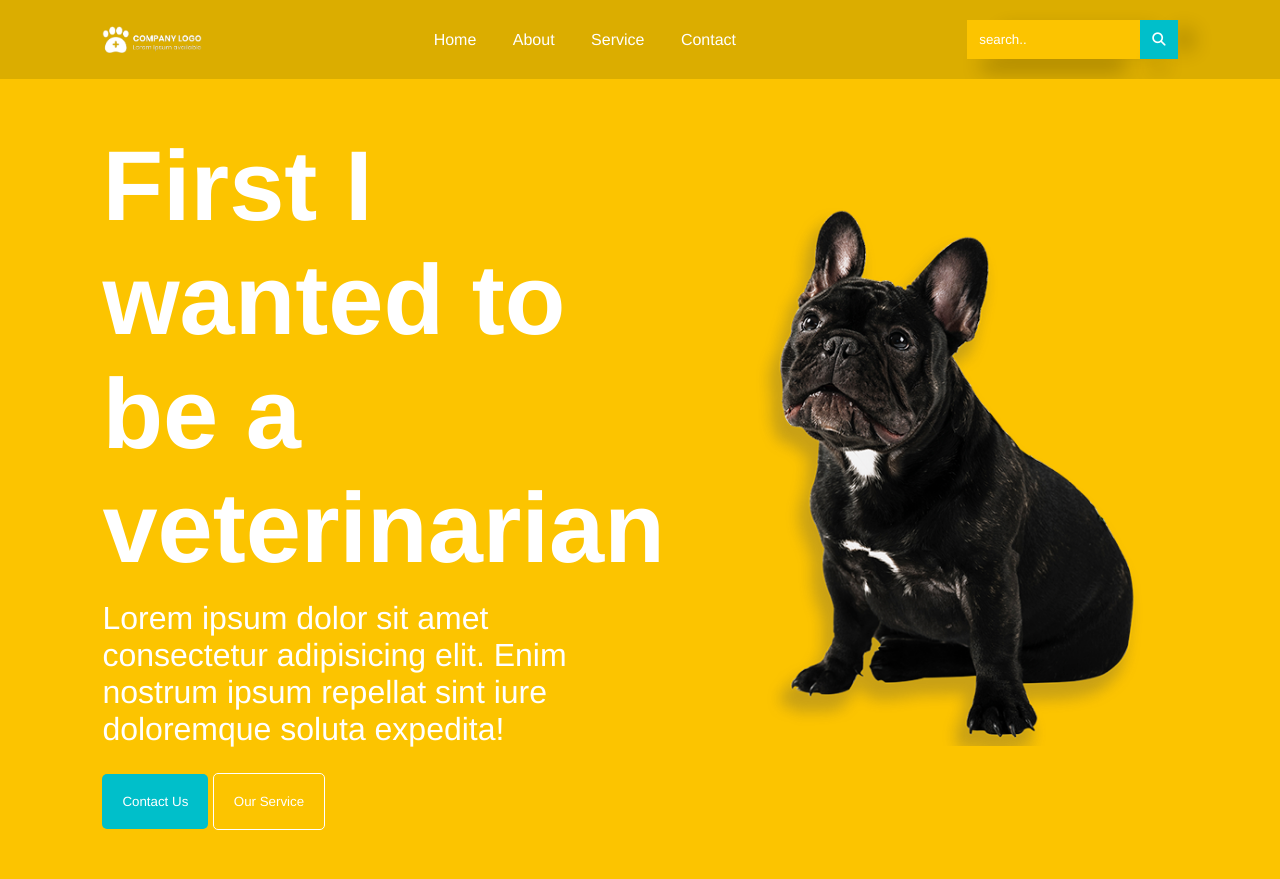
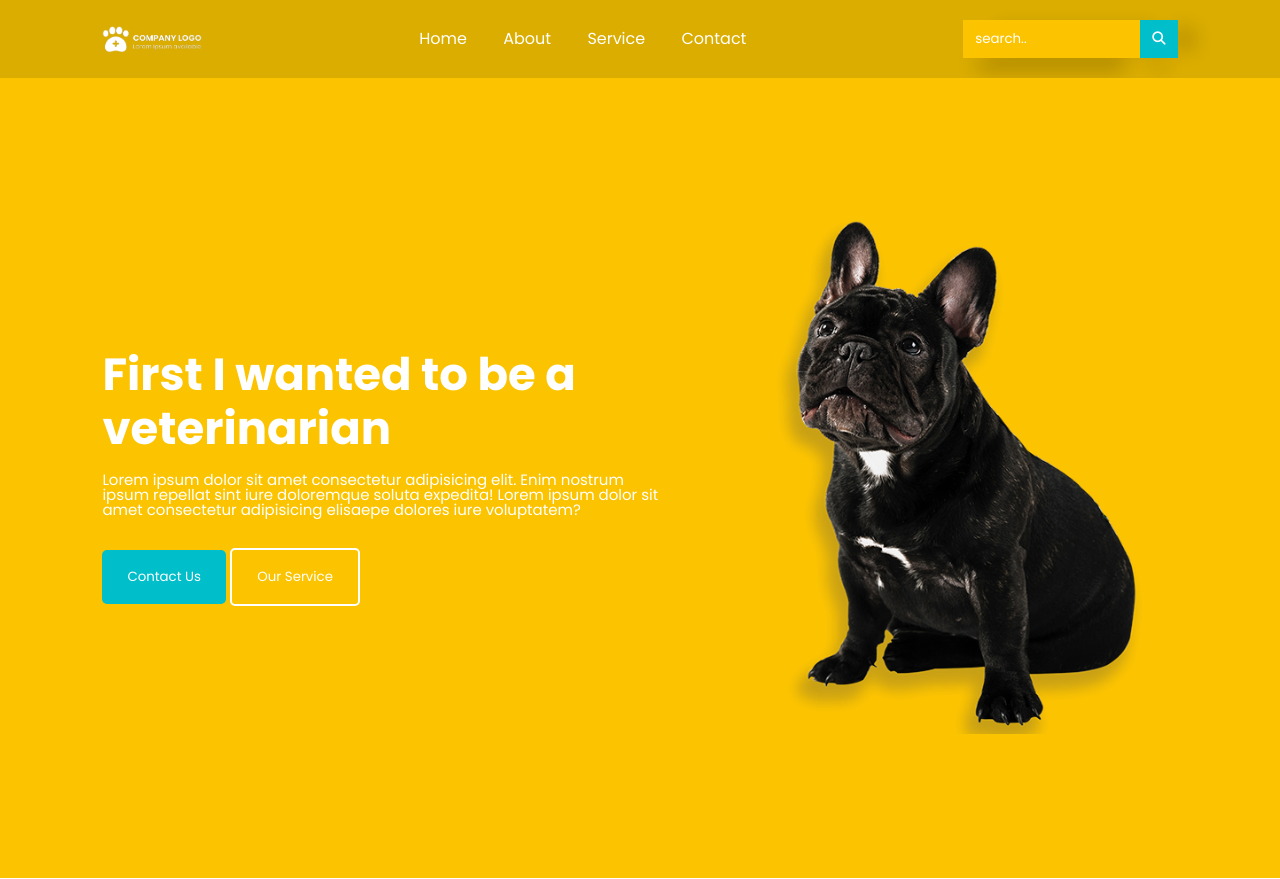
Before and after one commit to Sudhir-Rajbhar/pet-webdesign, a plain HTML site: page code/index.html in a window 1280 px wide. Drawn offline with Linux system fonts and the light colour scheme.

Commit message:
Custom Font Add

```diff
--- a/code/index.html
+++ b/code/index.html
@@ -37,7 +37,7 @@
         <h1>First I wanted to be a veterinarian</h1>
         <p>
           Lorem ipsum dolor sit amet consectetur adipisicing elit. Enim nostrum
-          ipsum repellat sint iure doloremque soluta expedita!
+          ipsum repellat sint iure doloremque soluta expedita! Lorem ipsum dolor sit amet consectetur adipisicing elisaepe dolores iure voluptatem?
         </p>
         <button class="button-1">Contact Us</button>
       <button class="button-2">Our Service</button>
--- a/code/style.css
+++ b/code/style.css
@@ -6,12 +6,38 @@
     --white: #ffffff;
 }
 
+/* Custom Fonts */
+@font-face {
+    font-family: "poppins";
+    src: url('../Fonts/poppins-thin-webfont.woff') format('woff');
+    font-weight: lighter;
+    font-style: normal;
+}
+@font-face {
+    font-family: "poppins";
+    src: url('../Fonts/poppins-light-webfont.woff') format('woff');
+    font-weight: 300;
+    font-style: normal;
+}
+@font-face {
+    font-family: "poppins";
+    src: url('../Fonts/poppins-regular-webfont.woff') format('woff');
+    font-weight: normal;
+    font-style: normal;
+}
+@font-face {
+    font-family: "poppins";
+    src: url('../Fonts/poppins-bold-webfont.woff') format('woff');
+    font-weight: bold;
+    font-style: normal;
+}
+
 /* CSS Bolier Plate */
 * {
     margin: 0;
     padding: 0;
     box-sizing: border-box;
-    font-family: Helvetica, Arial, sans-serif;
+    font-family: "poppins";
 }
 html, body {
     width: 100%;
@@ -34,6 +60,7 @@ html, body {
     text-decoration: none;
     color: var(--white);
     padding: 20px 16px;
+    transition: .5s;
 }
 .nav a:hover {
     color: var(--cyan);
@@ -61,44 +88,44 @@ form .search-button:hover {
 
 /* Main Body Style */
 .main {
-    height: 100%;
+    width: 100%;
+    height: 100vh;
     background-color: var(--primary-yellow);
     padding: 0 8%;
     position: relative;
     display: flex;
-    justify-content: space-between;
+    /* justify-content: center; */
     align-items: center;
 }
 div.text-container {
-    left: 8%;
     color: var(--white);
-    width: 50%;
+    width: 600px;
 }
 div.text-container h1 {
-    font-size: 6.2em;
-    margin-bottom: 15px;
+    font-size: 45px;
+    line-height: 1.2;
 }
 div.text-container p {
-    font-size: 2em;
+    font-size: 15px;
+    margin: 15px 0 30px;
 }
 div.image-container {
-    right: 8%;
-    max-width: 50%;
+    width: 550px;
 }
 div.image-container img {
     max-width: 100%;
 }
 [class*=button-] {
-    margin-top: 25px;
-    padding: 20px;
+    padding: 20px 25px;
     border: none;
     color: var(--white);
     border-radius: 5px;
+
 }
 .button-1 {
     background-color: var(--cyan);
 }
 .button-2 {
     background-color: transparent;
-    border: 1px solid white;
+    border: 2px solid white;
 }
```
Also changed, not shown: Fonts/poppins-bold-webfont.woff (added), Fonts/poppins-bold-webfont.woff2 (added), Fonts/poppins-light-webfont.woff (added), Fonts/poppins-light-webfont.woff2 (added), Fonts/poppins-medium-webfont.woff (added), Fonts/poppins-regular-webfont.woff (added), Fonts/poppins-regular-webfont.woff2 (added), Fonts/poppins-thin-webfont.woff (added), Fonts/poppins-thin-webfont.woff2 (added).
